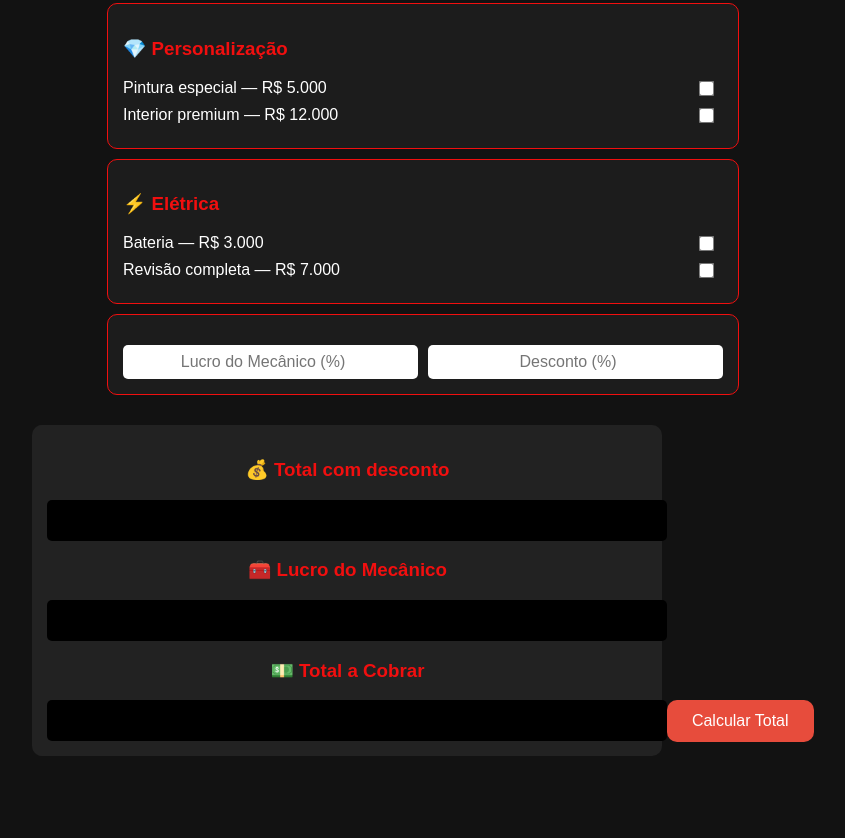
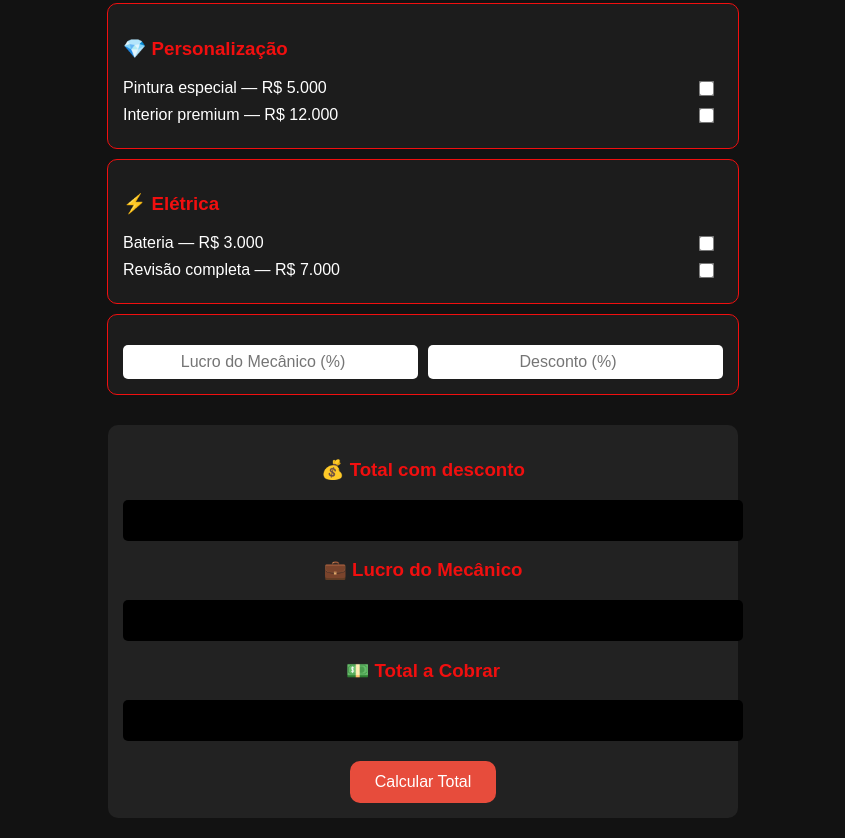
Before and after one commit to Neozito/Redlinemec, a plain HTML site: page index.html in a window 1280 px wide. Shown: the part 717-1555 px from the top of the page, without its empty margins (217-1062 px from the left). Before the commit the page ends 1493 px from the top, so only its background shows below. Drawn offline with Linux system fonts and the light colour scheme.

Commit message:
Update index.html

```diff
--- a/index.html
+++ b/index.html
@@ -135,15 +135,19 @@
 
 
 <div class="result">
-    <h3>💰 Total com desconto</h3>
-    <input type="text" id="totalDesconto" readonly>
+  <h3>💰 Total com desconto</h3>
+  <input type="text" id="totalDesconto" readonly>
 
-    <h3>🧰 Lucro do Mecânico</h3>
-    <input type="text" id="lucroReais" readonly>
+  <h3>💼 Lucro do Mecânico</h3>
+  <input type="text" id="lucroReais" readonly>
 
-    <h3>💵 Total a Cobrar</h3>
-    <input type="text" id="totalFinal" readonly>
+  <h3>💵 Total a Cobrar</h3>
+  <input type="text" id="totalFinal" readonly>
+
+  <!-- Botão agora dentro do quadro -->
+  <button class="calculate-btn" onclick="calcularTotal()">Calcular Total</button>
 </div>
+
 
 <script>
 function calcularTotal() {
@@ -166,4 +170,3 @@ function calcularTotal() {
 
 </body>
 </html>
-<button class="calculate-btn" onclick="calcularTotal()">Calcular Total</button>
```
